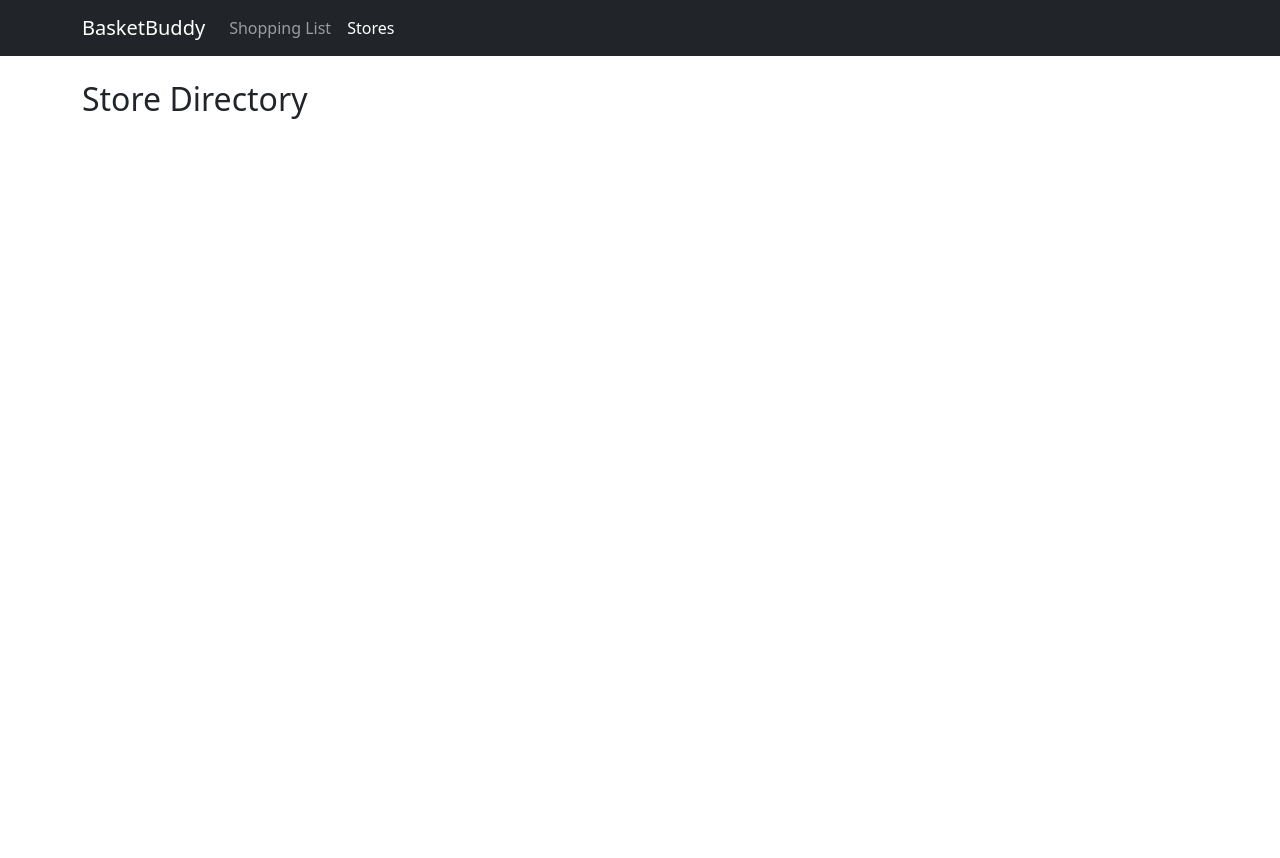
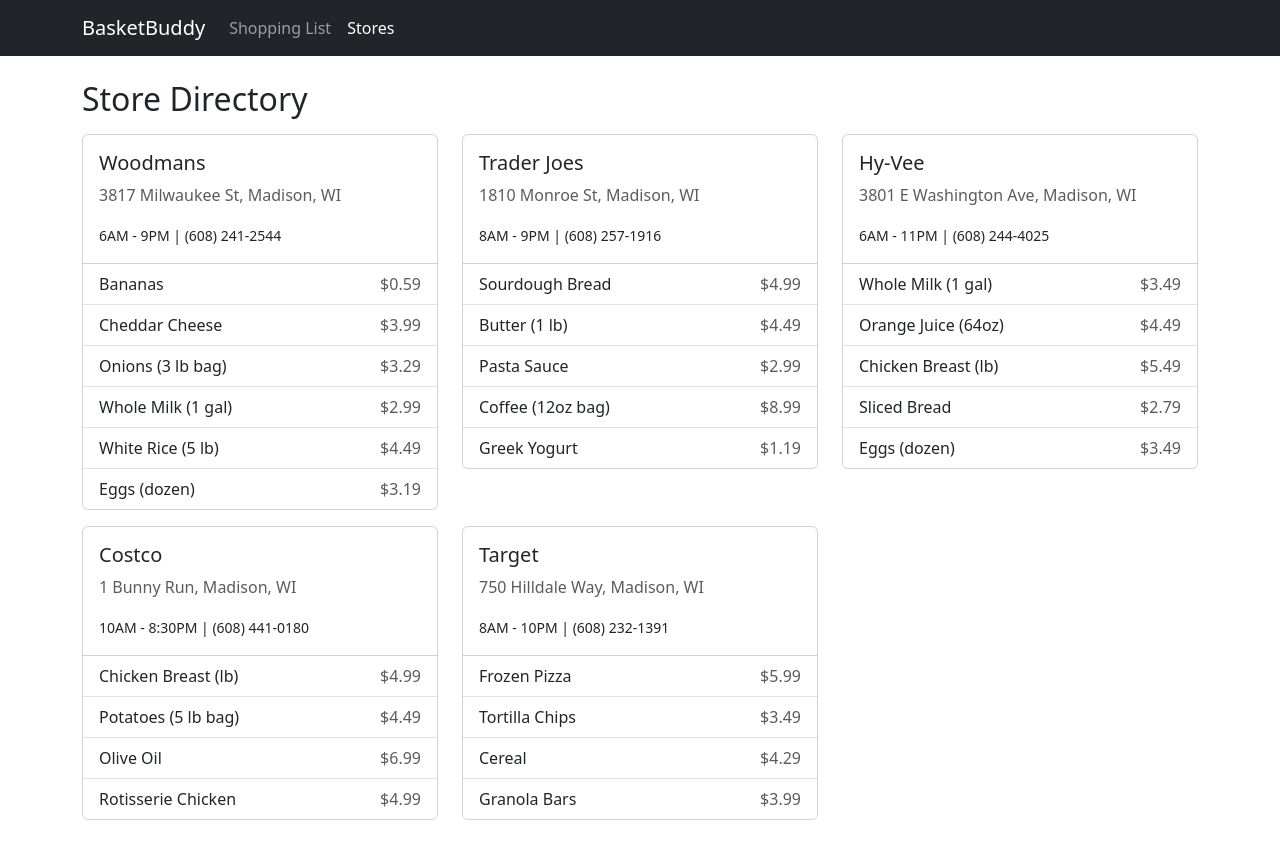
Before and after one commit to CS571-S26/p2, a React (Vite) app: page /#/stores in a window 1280 px wide. Before the commit the page ends 800 px from the top, so only its background shows below. Built offline with nearby package versions, Linux system fonts and the light colour scheme.

Commit message:
add store data and store directory page

```diff
--- a/src/App.jsx
+++ b/src/App.jsx
@@ -1,17 +1,22 @@
 import { Routes, Route } from 'react-router-dom'
 import Container from 'react-bootstrap/Container'
 import NavBar from './components/NavBar'
+import Stores from './components/Stores'
+import { DEFAULT_STORES } from './data'
 
 export default function App() {
   return (
     <>
       <NavBar />
-      <Container className="py-4">
-        <Routes>
-          <Route path="/" element={<h2>Shopping List</h2>} />
-          <Route path="/stores" element={<h2>Store Directory</h2>} />
-        </Routes>
-      </Container>
+      <Routes>
+        <Route path="/" element={
+          <Container className="py-4">
+            <h2>Shopping List</h2>
+            <p className="text-muted">Coming soon...</p>
+          </Container>
+        } />
+        <Route path="/stores" element={<Stores stores={DEFAULT_STORES} />} />
+      </Routes>
     </>
   )
 }
--- /dev/null
+++ b/src/components/StoreCard.jsx
@@ -0,0 +1,22 @@
+import Card from 'react-bootstrap/Card'
+import ListGroup from 'react-bootstrap/ListGroup'
+
+export default function StoreCard({ store }) {
+  return (
+    <Card className="mb-3">
+      <Card.Body>
+        <Card.Title>{store.name}</Card.Title>
+        <Card.Text className="text-muted">{store.location}</Card.Text>
+        <Card.Text><small>{store.hours} | {store.phone}</small></Card.Text>
+      </Card.Body>
+      <ListGroup variant="flush">
+        {store.items.map((item, i) => (
+          <ListGroup.Item key={i} className="d-flex justify-content-between">
+            <span>{item.name}</span>
+            <span className="text-muted">${item.price.toFixed(2)}</span>
+          </ListGroup.Item>
+        ))}
+      </ListGroup>
+    </Card>
+  )
+}
--- /dev/null
+++ b/src/components/Stores.jsx
@@ -0,0 +1,19 @@
+import Container from 'react-bootstrap/Container'
+import Row from 'react-bootstrap/Row'
+import Col from 'react-bootstrap/Col'
+import StoreCard from './StoreCard'
+
+export default function Stores({ stores }) {
+  return (
+    <Container className="py-4">
+      <h2 className="mb-3">Store Directory</h2>
+      <Row>
+        {stores.map(store => (
+          <Col md={6} lg={4} key={store.id}>
+            <StoreCard store={store} />
+          </Col>
+        ))}
+      </Row>
+    </Container>
+  )
+}
--- /dev/null
+++ b/src/data.js
@@ -0,0 +1,51 @@
+export const DEFAULT_STORES = [
+  {
+    id: 1, name: 'Woodmans', location: '3817 Milwaukee St, Madison, WI', hours: '6AM - 9PM', phone: '(608) 241-2544',
+    items: [
+      { name: 'Bananas', price: 0.59 },
+      { name: 'Cheddar Cheese', price: 3.99 },
+      { name: 'Onions (3 lb bag)', price: 3.29 },
+      { name: 'Whole Milk (1 gal)', price: 2.99 },
+      { name: 'White Rice (5 lb)', price: 4.49 },
+      { name: 'Eggs (dozen)', price: 3.19 },
+    ]
+  },
+  {
+    id: 2, name: 'Trader Joes', location: '1810 Monroe St, Madison, WI', hours: '8AM - 9PM', phone: '(608) 257-1916',
+    items: [
+      { name: 'Sourdough Bread', price: 4.99 },
+      { name: 'Butter (1 lb)', price: 4.49 },
+      { name: 'Pasta Sauce', price: 2.99 },
+      { name: 'Coffee (12oz bag)', price: 8.99 },
+      { name: 'Greek Yogurt', price: 1.19 },
+    ]
+  },
+  {
+    id: 3, name: 'Hy-Vee', location: '3801 E Washington Ave, Madison, WI', hours: '6AM - 11PM', phone: '(608) 244-4025',
+    items: [
+      { name: 'Whole Milk (1 gal)', price: 3.49 },
+      { name: 'Orange Juice (64oz)', price: 4.49 },
+      { name: 'Chicken Breast (lb)', price: 5.49 },
+      { name: 'Sliced Bread', price: 2.79 },
+      { name: 'Eggs (dozen)', price: 3.49 },
+    ]
+  },
+  {
+    id: 4, name: 'Costco', location: '1 Bunny Run, Madison, WI', hours: '10AM - 8:30PM', phone: '(608) 441-0180',
+    items: [
+      { name: 'Chicken Breast (lb)', price: 4.99 },
+      { name: 'Potatoes (5 lb bag)', price: 4.49 },
+      { name: 'Olive Oil', price: 6.99 },
+      { name: 'Rotisserie Chicken', price: 4.99 },
+    ]
+  },
+  {
+    id: 5, name: 'Target', location: '750 Hilldale Way, Madison, WI', hours: '8AM - 10PM', phone: '(608) 232-1391',
+    items: [
+      { name: 'Frozen Pizza', price: 5.99 },
+      { name: 'Tortilla Chips', price: 3.49 },
+      { name: 'Cereal', price: 4.29 },
+      { name: 'Granola Bars', price: 3.99 },
+    ]
+  },
+]
```
